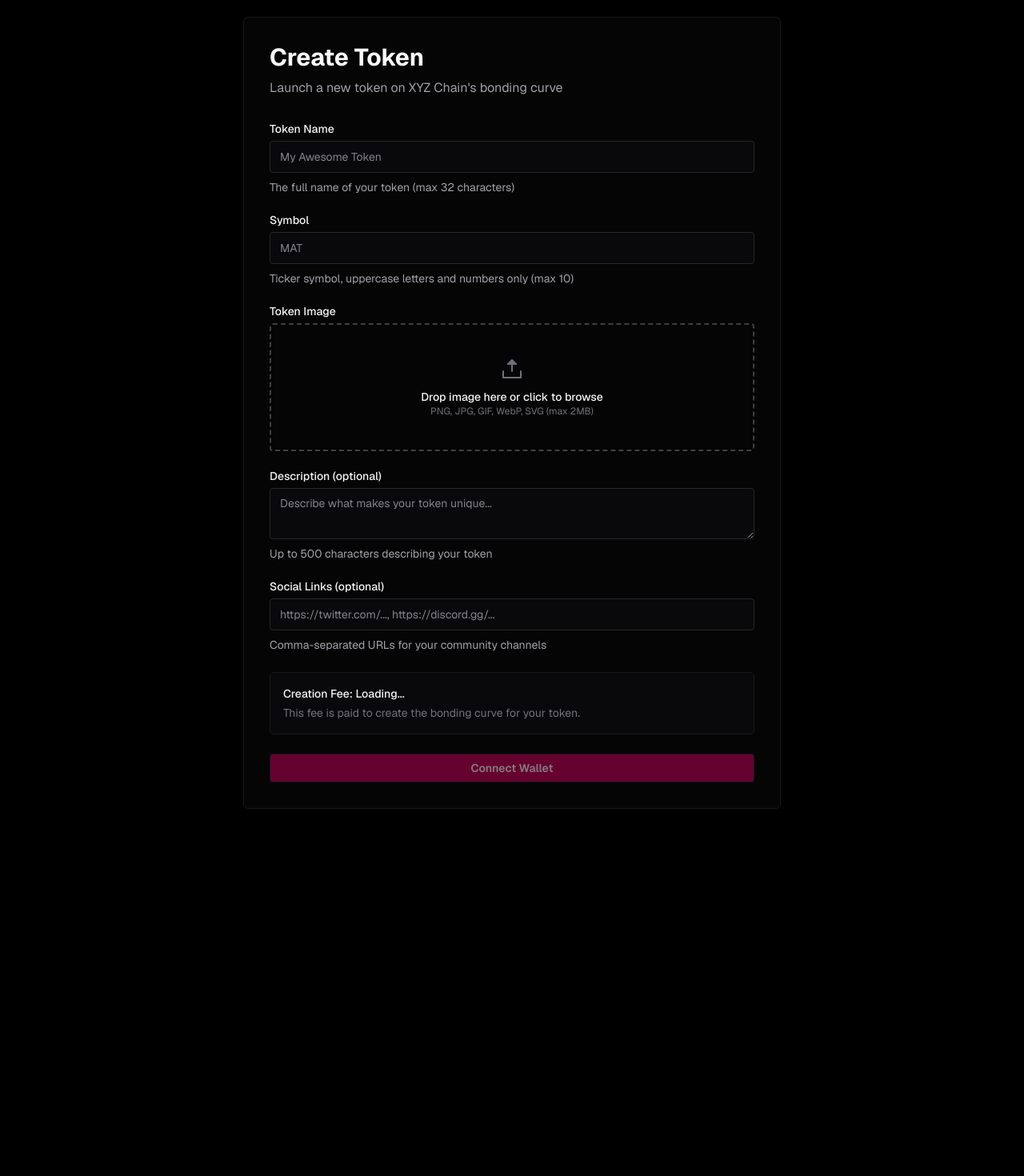
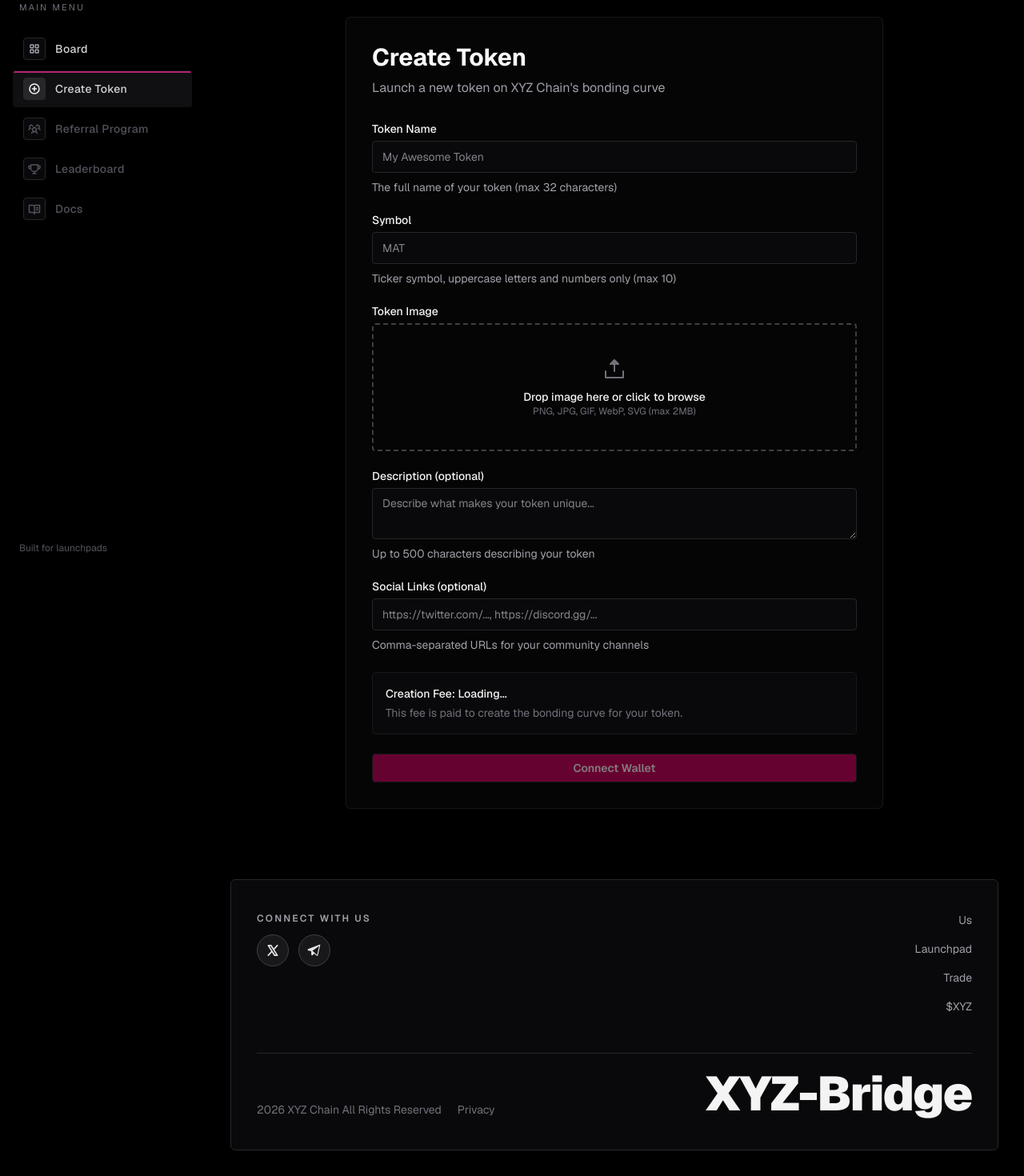
Before and after one commit to dinesh-kondapalli/xyz-launchpad-kit, a Next.js app in the folder frontend/: page /create in a window 1280 px wide. Shown: the part 83-1553 px from the top of the page at 80% size. Before the commit the page ends 1134 px from the top, so only its background shows below. Built offline with nearby package versions, Linux system fonts and the light colour scheme; no server answers.

Commit message:
feat(layout): implement dashboard-style sidebar, full-width header alignment, and dark branded footer for XYZ-Bridge

```diff
--- a/frontend/src/components/feed/token-feed.tsx
+++ b/frontend/src/components/feed/token-feed.tsx
@@ -13,17 +13,24 @@ import type { TokenListItem } from "@/lib/api";
 type SortMode = "newest" | "trending" | "graduating";
 
 function sortTokens(tokens: TokenListItem[], mode: SortMode): TokenListItem[] {
-  const filtered = mode === "graduating" ? tokens.filter((t) => !t.graduated) : tokens;
+  const filtered =
+    mode === "graduating" ? tokens.filter((t) => !t.graduated) : tokens;
 
   switch (mode) {
     case "newest":
       return [...filtered].sort(
-        (a, b) => new Date(b.first_seen_at).getTime() - new Date(a.first_seen_at).getTime()
+        (a, b) =>
+          new Date(b.first_seen_at).getTime() -
+          new Date(a.first_seen_at).getTime(),
       );
     case "trending":
-      return [...filtered].sort((a, b) => (b.trade_count_24h ?? 0) - (a.trade_count_24h ?? 0));
+      return [...filtered].sort(
+        (a, b) => (b.trade_count_24h ?? 0) - (a.trade_count_24h ?? 0),
+      );
     case "graduating":
-      return [...filtered].sort((a, b) => (Number(b.xyz_reserves) || 0) - (Number(a.xyz_reserves) || 0));
+      return [...filtered].sort(
+        (a, b) => (Number(b.xyz_reserves) || 0) - (Number(a.xyz_reserves) || 0),
+      );
     default:
       return filtered;
   }
@@ -61,9 +68,20 @@ export function TokenFeed() {
 
   const stats = useMemo(() => {
     const totalCoins = filteredTokens.length;
-    const totalVolume = filteredTokens.reduce((sum, token) => sum + Number(token.volume_24h || "0"), 0) / 1_000_000;
-    const totalReserves = filteredTokens.reduce((sum, token) => sum + Number(token.xyz_reserves || "0"), 0) / 1_000_000;
-    const totalTrades = filteredTokens.reduce((sum, token) => sum + Number(token.trade_count_24h || 0), 0);
+    const totalVolume =
+      filteredTokens.reduce(
+        (sum, token) => sum + Number(token.volume_24h || "0"),
+        0,
+      ) / 1_000_000;
+    const totalReserves =
+      filteredTokens.reduce(
+        (sum, token) => sum + Number(token.xyz_reserves || "0"),
+        0,
+      ) / 1_000_000;
+    const totalTrades = filteredTokens.reduce(
+      (sum, token) => sum + Number(token.trade_count_24h || 0),
+      0,
+    );
     return { totalCoins, totalVolume, totalReserves, totalTrades };
   }, [filteredTokens]);
 
@@ -92,15 +110,29 @@ export function TokenFeed() {
                     {featuredToken.name ?? "Unnamed Token"}
                   </p>
                   <p className="pt-1 text-xs uppercase tracking-[0.14em] text-zinc-500">
-                    created by <span className="font-semibold text-pink-400">{truncate(featuredToken.creator ?? featuredToken.address, 5)}</span>
+                    created by{" "}
+                    <span className="font-semibold text-pink-400">
+                      {truncate(
+                        featuredToken.creator ?? featuredToken.address,
+                        5,
+                      )}
+                    </span>
                   </p>
-                  <p className="pt-2 text-sm text-zinc-300">{featuredToken.description ?? featuredToken.symbol ?? "New launch"}</p>
+                  <p className="pt-2 text-sm text-zinc-300">
+                    {featuredToken.description ??
+                      featuredToken.symbol ??
+                      "New launch"}
+                  </p>
                 </div>
 
                 <div className="max-w-[280px]">
-                  <p className="text-xs uppercase tracking-[0.1em] text-zinc-500">Market Cap</p>
+                  <p className="text-xs uppercase tracking-[0.1em] text-zinc-500">
+                    Market Cap
+                  </p>
                   <div className="mt-1 flex items-center gap-3">
-                    <span className="text-sm font-semibold text-zinc-50">{formatCompact(stats.totalReserves)} SOL</span>
+                    <span className="text-sm font-semibold text-zinc-50">
+                      {formatCompact(stats.totalReserves)} SOL
+                    </span>
                     <span className="h-[3px] flex-1 bg-zinc-900">
                       <span className="block h-[3px] w-2/5 bg-pink-700" />
                     </span>
@@ -108,18 +140,28 @@ export function TokenFeed() {
                 </div>
               </div>
             </div>
-
           </div>
         ) : (
-          <div className="py-14 text-center text-zinc-500">No live launches yet.</div>
+          <div className="py-14 text-center text-zinc-500">
+            No live launches yet.
+          </div>
         )}
       </section>
 
       <section className="grid grid-cols-2 overflow-hidden rounded-2xl border border-zinc-900 bg-[#050505] sm:grid-cols-4">
         <StatCard label="Total Coins" value={formatCompact(stats.totalCoins)} />
-        <StatCard label="Total Volume" value={`${formatCompact(stats.totalVolume)} SOL`} />
-        <StatCard label="Total Reserves" value={`${formatCompact(stats.totalReserves)} SOL`} />
-        <StatCard label="Total Trades" value={formatCompact(stats.totalTrades)} />
+        <StatCard
+          label="Total Volume"
+          value={`${formatCompact(stats.totalVolume)} XYZ`}
+        />
+        <StatCard
+          label="Total Reserves"
+          value={`${formatCompact(stats.totalReserves)} XYZ`}
+        />
+        <StatCard
+          label="Total Trades"
+          value={formatCompact(stats.totalTrades)}
+        />
       </section>
 
       <section className="space-y-4 rounded-2xl border border-zinc-900 bg-[#050505] p-3 sm:p-4">
@@ -147,9 +189,24 @@ export function TokenFeed() {
               <SlidersHorizontal size={14} weight="fill" />
               Bump Order
             </Button>
-            <SortPill active={sortMode === "newest"} onClick={() => setSortMode("newest")}>Newest</SortPill>
-            <SortPill active={sortMode === "trending"} onClick={() => setSortMode("trending")}>Trending</SortPill>
-            <SortPill active={sortMode === "graduating"} onClick={() => setSortMode("graduating")}>Graduating</SortPill>
+            <SortPill
+              active={sortMode === "newest"}
+              onClick={() => setSortMode("newest")}
+            >
+              Newest
+            </SortPill>
+            <SortPill
+              active={sortMode === "trending"}
+              onClick={() => setSortMode("trending")}
+            >
+              Trending
+            </SortPill>
+            <SortPill
+              active={sortMode === "graduating"}
+              onClick={() => setSortMode("graduating")}
+            >
+              Graduating
+            </SortPill>
           </div>
         </div>
 
@@ -161,18 +218,25 @@ export function TokenFeed() {
 
         <div className="grid grid-cols-1 gap-3 sm:grid-cols-2 xl:grid-cols-3 2xl:grid-cols-4">
           {isLoading
-            ? Array.from({ length: 8 }).map((_, i) => <TokenCardSkeleton key={i} />)
-            : filteredTokens.map((token) => <TokenCard key={token.address} token={token} />)}
+            ? Array.from({ length: 8 }).map((_, i) => (
+                <TokenCardSkeleton key={i} />
+              ))
+            : filteredTokens.map((token) => (
+                <TokenCard key={token.address} token={token} />
+              ))}
         </div>
 
         {!isLoading && !error && filteredTokens.length === 0 && (
-          <p className="py-14 text-center text-zinc-500">No active token launches found.</p>
+          <p className="py-14 text-center text-zinc-500">
+            No active token launches found.
+          </p>
         )}
       </section>
 
       <p className="px-2 text-center text-[11px] text-zinc-600">
-        Disclaimer: OpenFund is experimental software and data can be delayed. Always verify token metadata and smart
-        contract addresses before making any trade decisions.
+        Disclaimer: OpenFund is experimental software and data can be delayed.
+        Always verify token metadata and smart contract addresses before making
+        any trade decisions.
       </p>
     </div>
   );
@@ -182,7 +246,9 @@ function StatCard({ label, value }: { label: string; value: string }) {
   return (
     <div className="border-r border-zinc-900 px-4 py-4 text-center last:border-r-0">
       <p className="text-3xl font-bold tracking-tight text-zinc-50">{value}</p>
-      <p className="text-xs uppercase tracking-[0.12em] text-zinc-500">{label}</p>
+      <p className="text-xs uppercase tracking-[0.12em] text-zinc-500">
+        {label}
+      </p>
     </div>
   );
 }
--- a/frontend/src/components/layout/app-shell.tsx
+++ b/frontend/src/components/layout/app-shell.tsx
@@ -1,6 +1,8 @@
 "use client";
 
 import { Header } from "@/components/layout/header";
+import { Footer } from "@/components/layout/footer";
+import { Sidebar } from "@/components/layout/sidebar";
 
 interface AppShellProps {
   children: React.ReactNode;
@@ -9,12 +11,16 @@ interface AppShellProps {
 export function AppShell({ children }: AppShellProps) {
   return (
     <div className="min-h-screen bg-black text-zinc-100">
+      <Sidebar />
       <Header />
-      <main className="pt-16">
+      <main className="pt-16 lg:pl-64">
         <div className="mx-auto w-full max-w-7xl px-4 py-6 sm:px-6 lg:px-8">
           {children}
         </div>
       </main>
+      <div className="lg:pl-64">
+        <Footer />
+      </div>
     </div>
   );
 }
--- a/frontend/src/components/layout/footer.tsx
+++ b/frontend/src/components/layout/footer.tsx
@@ -1,8 +1,61 @@
+import Link from "next/link";
+import { TelegramLogo, XLogo } from "@phosphor-icons/react";
+
+const footerLinks = ["Us", "Launchpad", "Trade", "$XYZ"];
+
 export function Footer() {
   return (
-    <footer className="sticky bottom-0 z-20 border-t border-zinc-900 bg-black/95 py-4 text-center text-sm text-zinc-500 backdrop-blur-xl">
-      <div className="mx-auto w-full max-w-7xl px-4 sm:px-6 lg:px-10">
-        XYZ Chain live board · {new Date().getFullYear()}
+    <footer className="mt-8 lg:mt-12">
+      <div className="mx-auto w-full max-w-7xl px-4 pb-6 sm:px-6 lg:px-8 lg:pb-8">
+        <div className="rounded-2xl border border-zinc-800 bg-zinc-950 px-6 py-8 sm:px-8 sm:py-10">
+          <div className="flex flex-col gap-10 sm:gap-12">
+            <div className="flex flex-col gap-8 sm:flex-row sm:items-start sm:justify-between">
+              <div>
+                <p className="text-xs font-semibold uppercase tracking-[0.18em] text-zinc-400">
+                  Connect with us
+                </p>
+                <div className="mt-3 flex items-center gap-3">
+                  <Link
+                    href="#"
+                    className="inline-flex h-10 w-10 items-center justify-center rounded-full border border-zinc-700 bg-zinc-900 text-zinc-200 transition-colors hover:border-zinc-500 hover:text-zinc-100"
+                  >
+                    <XLogo size={18} weight="bold" />
+                  </Link>
+                  <Link
+                    href="#"
+                    className="inline-flex h-10 w-10 items-center justify-center rounded-full border border-zinc-700 bg-zinc-900 text-zinc-200 transition-colors hover:border-zinc-500 hover:text-zinc-100"
+                  >
+                    <TelegramLogo size={18} weight="fill" />
+                  </Link>
+                </div>
+              </div>
+
+              <nav className="grid grid-cols-2 gap-x-8 gap-y-3 text-sm text-zinc-400 sm:grid-cols-1 sm:gap-y-4 sm:text-right">
+                {footerLinks.map((item) => (
+                  <Link
+                    key={item}
+                    href="#"
+                    className="transition-colors hover:text-zinc-100"
+                  >
+                    {item}
+                  </Link>
+                ))}
+              </nav>
+            </div>
+
+            <div className="flex flex-col gap-5 border-t border-zinc-800 pt-5 sm:flex-row sm:items-end sm:justify-between">
+              <div className="flex flex-wrap items-center gap-5 text-sm text-zinc-500">
+                <span>{new Date().getFullYear()} XYZ Chain All Rights Reserved</span>
+                <Link href="#" className="transition-colors hover:text-zinc-300">
+                  Privacy
+                </Link>
+              </div>
+              <p className="text-4xl font-black tracking-tight text-zinc-100 sm:text-6xl">
+                XYZ-Bridge
+              </p>
+            </div>
+          </div>
+        </div>
       </div>
     </footer>
   );
--- a/frontend/src/components/layout/header.tsx
+++ b/frontend/src/components/layout/header.tsx
@@ -5,10 +5,11 @@ import { ConnectButton } from "@/components/wallet/connect-button";
 
 export function Header() {
   return (
-    <header className="fixed top-0 right-0 left-0 z-40 border-b border-zinc-900 bg-black/95 backdrop-blur-xl">
-      <div className="mx-auto flex h-16 w-full max-w-7xl items-center justify-between gap-2 px-4 sm:gap-4 sm:px-6 lg:px-8">
+    <header className="fixed top-0 right-0 left-0 z-40 bg-black/95 backdrop-blur-xl">
+      <div className="flex h-16 w-full items-center justify-between gap-2 px-4 sm:gap-4 sm:px-6">
         <div className="flex items-center gap-3 overflow-hidden sm:gap-6">
-          <nav className="hidden items-center gap-2 font-mono text-sm sm:flex sm:gap-4">
+          <span className="text-base font-bold text-zinc-100">XYZ-Bridge</span>
+          <nav className="flex items-center gap-2 font-mono text-xs sm:gap-4 sm:text-sm lg:hidden">
             <Link
               href="/"
               className="inline-flex h-9 items-center text-nowrap font-medium text-zinc-400 transition-colors hover:text-zinc-100"
--- /dev/null
+++ b/frontend/src/components/layout/sidebar.tsx
@@ -0,0 +1,73 @@
+"use client";
+
+import Link from "next/link";
+import { usePathname } from "next/navigation";
+import {
+  BookOpenText,
+  PlusCircle,
+  SquaresFour,
+  Trophy,
+  UsersThree,
+} from "@phosphor-icons/react";
+
+const navItems = [
+  { label: "Board", href: "/", icon: SquaresFour },
+  { label: "Create Token", href: "/create", icon: PlusCircle },
+  { label: "Referral Program", href: "#", disabled: true, icon: UsersThree },
+  { label: "Leaderboard", href: "#", disabled: true, icon: Trophy },
+  { label: "Docs", href: "#", disabled: true, icon: BookOpenText },
+];
+
+export function Sidebar() {
+  const pathname = usePathname();
+
+  return (
+    <aside className="fixed left-0 top-16 z-30 hidden h-[calc(100vh-4rem)] w-64 flex-col bg-black/95 px-4 pb-6 pt-5 text-zinc-100 lg:flex">
+      <div className="px-2">
+        <div className="text-[11px] uppercase tracking-[0.2em] text-zinc-500">
+          Main Menu
+        </div>
+      </div>
+
+      <nav className="mt-5 flex flex-1 flex-col gap-1">
+        {navItems.map((item) => {
+          const isActive = !item.disabled && pathname === item.href;
+          const Icon = item.icon;
+
+          return (
+            <Link
+              key={item.label}
+              href={item.href}
+              aria-disabled={item.disabled}
+              className={`group flex items-center gap-3 rounded-md border border-transparent px-3 py-2 text-sm font-medium transition-colors ${
+                item.disabled
+                  ? "pointer-events-none text-zinc-600"
+                  : "text-zinc-300  hover:bg-zinc-900/60 hover:text-zinc-100"
+              } ${isActive ? "relative bg-zinc-900/70 text-zinc-100" : ""}`}
+            >
+              {isActive ? (
+                <span className="pointer-events-none absolute inset-x-0 top-0 h-0.5 rounded-t-md bg-pink-500/70" />
+              ) : null}
+              <span
+                className={`flex h-7 w-7 items-center justify-center rounded border ${
+                  isActive
+                    ? " bg-zinc-800 text-zinc-100"
+                    : item.disabled
+                      ? " bg-zinc-950 text-zinc-600"
+                      : " bg-zinc-950 text-zinc-400 group-hover:text-zinc-100"
+                }`}
+              >
+                <Icon size={16} weight="bold" />
+              </span>
+              <span className="tracking-wide">{item.label}</span>
+            </Link>
+          );
+        })}
+      </nav>
+
+      <div className="mt-auto px-2 text-xs text-zinc-600">
+        Built for launchpads
+      </div>
+    </aside>
+  );
+}
```
